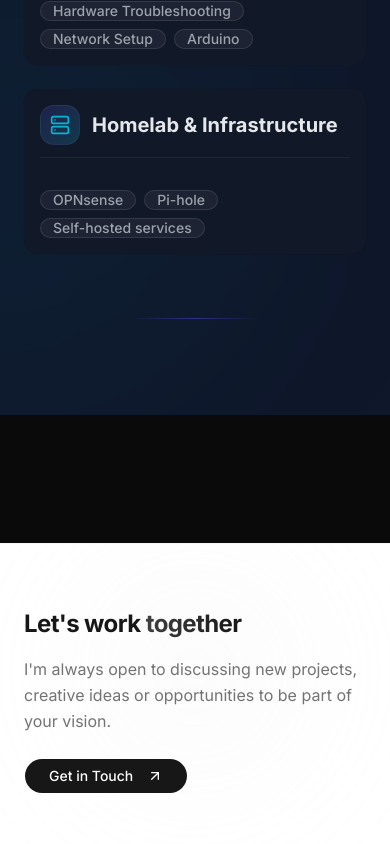
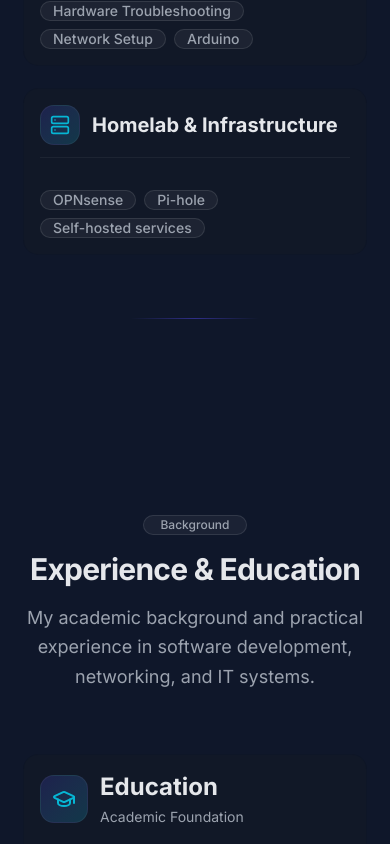
Before and after one commit to AllJacks1/portfolio, a Next.js app: page / in a window 390 px wide. Shown: the part 5489-6333 px from the top of the page. Built offline with nearby package versions, Linux system fonts and the light colour scheme.

Commit message:
feat(ui): experience and education

```diff
--- /dev/null
+++ b/app/coomponents/sections/ExperienceAndEducation.tsx
@@ -0,0 +1,184 @@
+"use client"
+
+import { motion } from "framer-motion"
+import { Badge } from "@/components/ui/badge"
+import {
+  Card,
+  CardContent,
+  CardHeader,
+  CardTitle,
+  CardDescription,
+} from "@/components/ui/card"
+import { Separator } from "@/components/ui/separator"
+import { GraduationCap, Briefcase, Calendar, MapPin } from "lucide-react"
+
+const education = {
+  school: "University of Mindanao",
+  degree: "Bachelor of Science in Information Technology",
+  focusAreas: [
+    "Software Development",
+    "Networking",
+    "Hardware Troubleshooting",
+    "Embedded Systems",
+  ],
+}
+
+const experiences = [
+  {
+    title: "Freelance Web Developer",
+    description:
+      "Built landing pages and web platforms for businesses including marketing agencies and real estate services.",
+    period: "Present",
+    location: "Remote",
+  },
+]
+
+export default function ExperienceEducation() {
+  return (
+    <section id="about" className="relative overflow-hidden bg-[#0F172A] py-24">
+      <div className="relative z-10 mx-auto max-w-7xl px-6">
+        {/* Section Header */}
+        <motion.div
+          initial={{ opacity: 0, y: 20 }}
+          whileInView={{ opacity: 1, y: 0 }}
+          viewport={{ once: true }}
+          transition={{ duration: 0.5 }}
+          className="mb-16 text-center"
+        >
+          <Badge
+            variant="outline"
+            className="mb-4 border-white/10 bg-white/5 px-4 py-1.5 text-xs font-medium text-[#9CA3AF]"
+          >
+            Background
+          </Badge>
+          <h2 className="mb-4 text-3xl font-bold tracking-tight text-[#E5E7EB] md:text-4xl lg:text-5xl">
+            Experience & Education
+          </h2>
+          <p className="mx-auto max-w-3xl text-lg leading-relaxed text-[#9CA3AF]">
+            My academic background and practical experience in software
+            development, networking, and IT systems.
+          </p>
+        </motion.div>
+
+        <div className="grid gap-8 lg:grid-cols-2 lg:gap-12">
+          {/* Education */}
+          <motion.div
+            initial={{ opacity: 0, x: -20 }}
+            whileInView={{ opacity: 1, x: 0 }}
+            viewport={{ once: true }}
+            transition={{ duration: 0.5 }}
+          >
+            <Card className="h-full border-white/5 bg-[#111827] transition-all duration-500 hover:border-[#4F46E5]/30 hover:shadow-lg hover:shadow-[#4F46E5]/10">
+              <CardHeader className="pb-4">
+                <div className="mb-4 flex items-center gap-3">
+                  <div className="flex h-12 w-12 items-center justify-center rounded-xl border border-white/5 bg-gradient-to-br from-[#4F46E5]/20 to-[#06B6D4]/20 text-[#06B6D4]">
+                    <GraduationCap className="h-6 w-6" />
+                  </div>
+                  <div>
+                    <CardTitle className="text-2xl font-bold text-[#E5E7EB]">
+                      Education
+                    </CardTitle>
+                    <CardDescription className="mt-1 text-[#9CA3AF]">
+                      Academic Foundation
+                    </CardDescription>
+                  </div>
+                </div>
+                <Separator className="bg-white/5" />
+              </CardHeader>
+
+              <CardContent className="space-y-6">
+                <div>
+                  <h3 className="mb-1 text-xl font-semibold text-[#E5E7EB]">
+                    {education.school}
+                  </h3>
+                  <p className="text-base text-[#9CA3AF]">{education.degree}</p>
+                </div>
+
+                <div>
+                  <h4 className="mb-3 text-sm font-semibold tracking-wider text-[#9CA3AF] uppercase">
+                    Focus Areas
+                  </h4>
+                  <div className="flex flex-wrap gap-2">
+                    {education.focusAreas.map((area) => (
+                      <Badge
+                        key={area}
+                        variant="outline"
+                        className="cursor-default border-white/10 bg-white/5 px-3 py-1.5 text-sm font-medium text-[#9CA3AF] transition-all duration-300 hover:border-[#4F46E5]/50 hover:bg-[#4F46E5]/10 hover:text-[#E5E7EB]"
+                      >
+                        {area}
+                      </Badge>
+                    ))}
+                  </div>
+                </div>
+              </CardContent>
+            </Card>
+          </motion.div>
+
+          {/* Experience */}
+          <motion.div
+            initial={{ opacity: 0, x: 20 }}
+            whileInView={{ opacity: 1, x: 0 }}
+            viewport={{ once: true }}
+            transition={{ duration: 0.5, delay: 0.2 }}
+          >
+            <Card className="h-full border-white/5 bg-[#111827] transition-all duration-500 hover:border-[#4F46E5]/30 hover:shadow-lg hover:shadow-[#4F46E5]/10">
+              <CardHeader className="pb-4">
+                <div className="mb-4 flex items-center gap-3">
+                  <div className="flex h-12 w-12 items-center justify-center rounded-xl border border-white/5 bg-gradient-to-br from-[#4F46E5]/20 to-[#06B6D4]/20 text-[#06B6D4]">
+                    <Briefcase className="h-6 w-6" />
+                  </div>
+                  <div>
+                    <CardTitle className="text-2xl font-bold text-[#E5E7EB]">
+                      Experience
+                    </CardTitle>
+                    <CardDescription className="mt-1 text-[#9CA3AF]">
+                      Professional Work
+                    </CardDescription>
+                  </div>
+                </div>
+                <Separator className="bg-white/5" />
+              </CardHeader>
+
+              <CardContent className="space-y-6">
+                {experiences.map((exp, index) => (
+                  <div
+                    key={index}
+                    className="relative border-l-2 border-[#4F46E5]/30 pl-6 last:border-l-0"
+                  >
+                    <div className="absolute top-0 -left-[9px] h-4 w-4 rounded-full border-4 border-[#111827] bg-[#4F46E5]" />
+
+                    <div className="pb-6 last:pb-0">
+                      <h3 className="mb-2 text-xl font-semibold text-[#E5E7EB]">
+                        {exp.title}
+                      </h3>
+
+                      <div className="mb-3 flex flex-wrap gap-4 text-sm text-[#9CA3AF]">
+                        <span className="flex items-center gap-1.5">
+                          <Calendar className="h-4 w-4 text-[#06B6D4]" />
+                          {exp.period}
+                        </span>
+                        <span className="flex items-center gap-1.5">
+                          <MapPin className="h-4 w-4 text-[#06B6D4]" />
+                          {exp.location}
+                        </span>
+                      </div>
+
+                      <p className="leading-relaxed text-[#9CA3AF]">
+                        {exp.description}
+                      </p>
+                    </div>
+                  </div>
+                ))}
+              </CardContent>
+            </Card>
+          </motion.div>
+        </div>
+
+        {/* Bottom Decorative Line */}
+        <div className="mt-16 flex justify-center">
+          <div className="h-px w-32 bg-gradient-to-r from-transparent via-[#4F46E5]/50 to-transparent" />
+        </div>
+      </div>
+    </section>
+  )
+}
--- a/app/coomponents/sections/SkillsAndToolkit.tsx
+++ b/app/coomponents/sections/SkillsAndToolkit.tsx
@@ -41,11 +41,6 @@ export default function SkillsToolkit() {
       id="skills"
       className="relative overflow-hidden bg-[#0F172A] py-24"
     >
-      {/* Background Elements */}
-      <div className="pointer-events-none absolute inset-0">
-        <div className="absolute top-0 left-1/3 h-[500px] w-[500px] rounded-full bg-[#4F46E5]/5 blur-[120px]" />
-        <div className="absolute right-1/3 bottom-0 h-[500px] w-[500px] rounded-full bg-[#06B6D4]/5 blur-[120px]" />
-      </div>
 
       <div className="relative z-10 mx-auto max-w-7xl px-6">
         {/* Section Header */}
--- a/app/page.tsx
+++ b/app/page.tsx
@@ -1,5 +1,6 @@
 import Navbar from "./coomponents/NavigationBar"
 import AboutMe from "./coomponents/sections/AboutMe"
+import ExperienceEducation from "./coomponents/sections/ExperienceAndEducation"
 import Footer from "./coomponents/sections/Footer"
 import HeroSection from "./coomponents/sections/HeroSection"
 import Projects from "./coomponents/sections/Projects"
@@ -14,7 +15,7 @@ export default function Page() {
       <TrustedTechnologies/>
       <Projects />
       <SkillsToolkit/>
-      <div className="bg-neutral-950 py-16" />
+      <ExperienceEducation/>
       <Footer />
     </div>
   )
```
